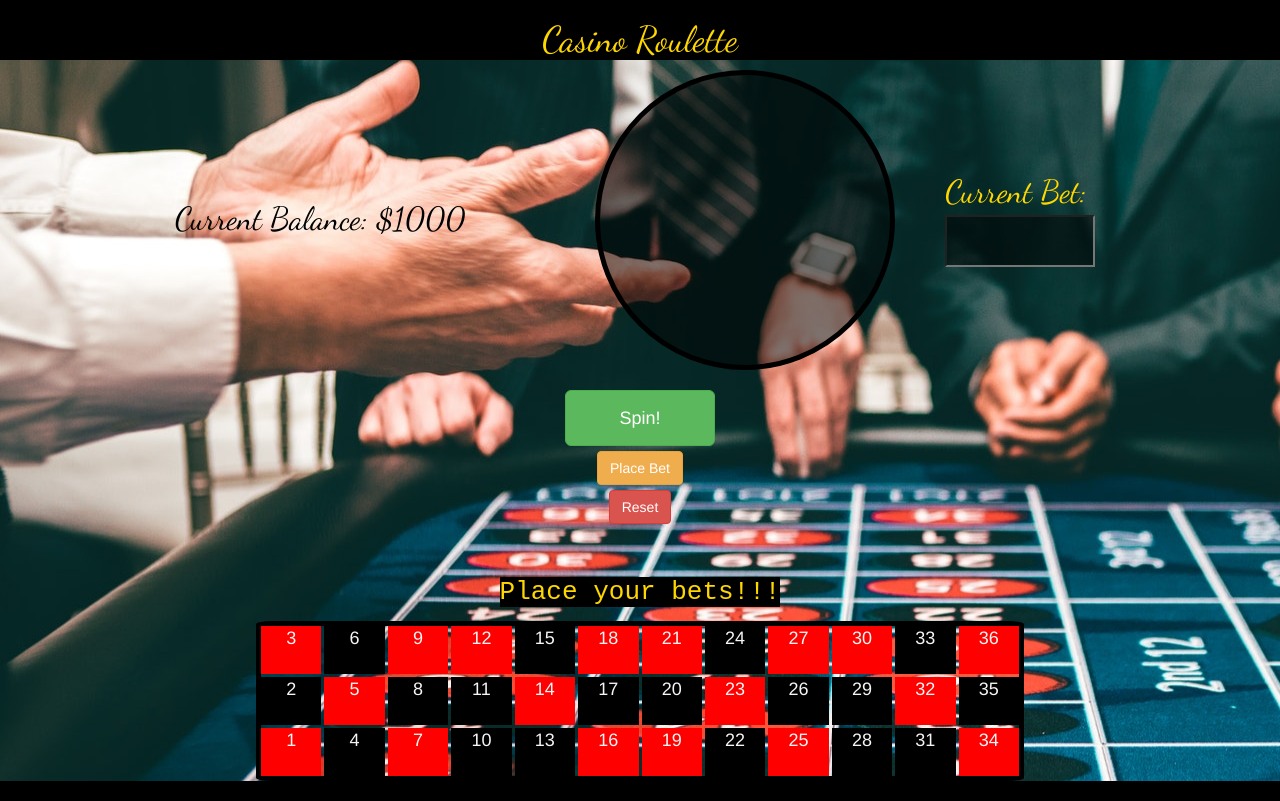
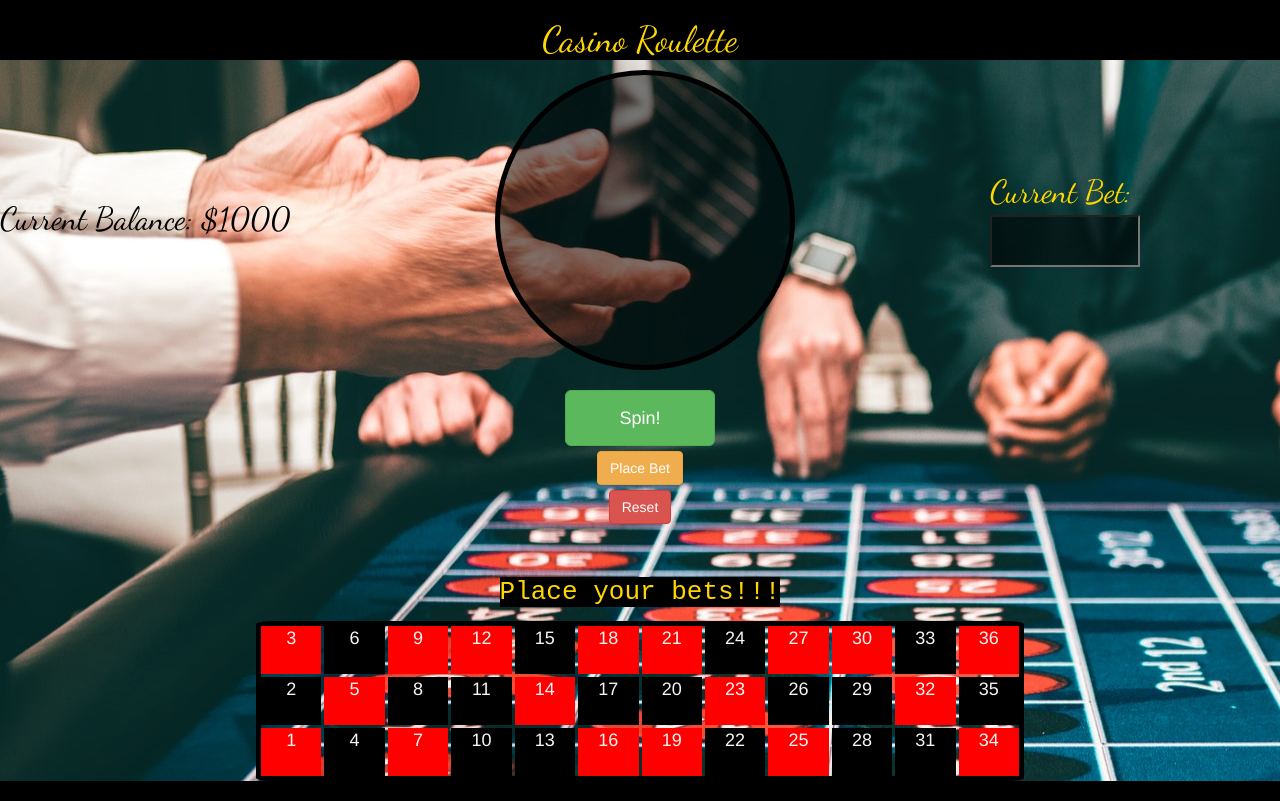
Before and after one commit to vin23-dev/SEIproject1, a plain HTML site: page index.html in a window 1280 px wide. Drawn offline with nearby package versions, Linux system fonts and the light colour scheme.

Commit message:
some minor css and js

```diff
--- a/css/main.css
+++ b/css/main.css
@@ -8,11 +8,10 @@ body{
     display: inline-block;
 }
 #balance{
-   margin-right: 100px;
-   padding-right: 30px;
    font-family: 'Dancing Script', cursive;
    color: black;
    font-size: xx-large;
+   width: 300px;
 
 }
 #enterbet{
@@ -21,7 +20,7 @@ body{
     width: 150px;
 }
 #currentbet{
-    margin-left: 50px;
+    margin-right: 140px;
     width: 150px;
     height: 100px;
     font-family: 'Dancing Script', cursive;
@@ -35,22 +34,24 @@ body{
     color: gold;
 }
 #subsection1{
-    display: inline-flex;
+    display: flex;
+    flex-direction: row;
     align-items: center;
-    margin-left: 175px;
+    justify-content: space-between;
 }
 #wheel{
     width: 300px;
     height: 300px;
     line-height: 300px;
     border: 5px solid black;
-    margin: auto 0;
+    margin: auto;
     border-radius: 50%;
     background-color: rgba(0,0,0,0.5);
     color: gold;
     text-align: center;
     font-size: 700%;
     align-content: center;
+    align-self: center;
 
 }
 #spinwheel{
--- a/js/main.js
+++ b/js/main.js
@@ -1,23 +1,32 @@
 /*----- constants -----*/
+
 const redArr = [1, 3, 5, 7, 9, 12, 14, 16,
     18, 19, 21, 23, 25, 27, 30, 32, 34, 36];
 const blackArr = [2, 4, 6, 8, 10, 11, 13, 15,
      17, 20, 22, 24, 26, 28, 29, 31, 33, 35];
+
 /*----- app's state (variables) -----*/
+
 let currentBalance;
 let currentBet;
 let currentSelection;
 let currentWinner;
+
 /*----- cached element references -----*/
+
 let resetGame = document.getElementById('resetwheel');
 let spinWheel = document.getElementById('spinwheel');
 let wheelResult = document.getElementById('wheel');
+
 /*----- event listeners -----*/
+
 document.getElementById('placebet').addEventListener('click', adjustBalance);
 document.querySelector('.gameboard').addEventListener('click', boardSelection);
 resetGame.addEventListener('click', reset);
 spinWheel.addEventListener('click', getNumber);
+
 /*----- functions -----*/
+
 init();
 
 function init(){
@@ -32,7 +41,7 @@ function init(){
 };
 
 function adjustBalance(){
-    if (currentBalance > 0 && currentBalance >= parseInt(enterbet.value)) {
+    if (currentBalance > 0 && currentBalance >= parseInt(enterbet.value)){
         currentBalance -= parseInt(enterbet.value);
         if (currentBalance === 0){
             statusmessage.style.color = 'gold';
@@ -94,3 +103,9 @@ function checkForWin(pickedNumber, winner){
         statusmessage.style.backgroundColor = 'black';
     }
 };
+
+function checkColor(){
+    if (currentWinner){
+
+    }
+}
```
